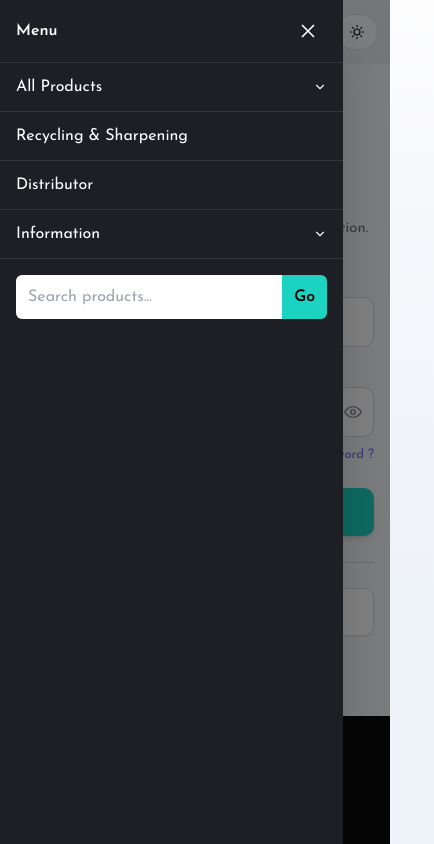
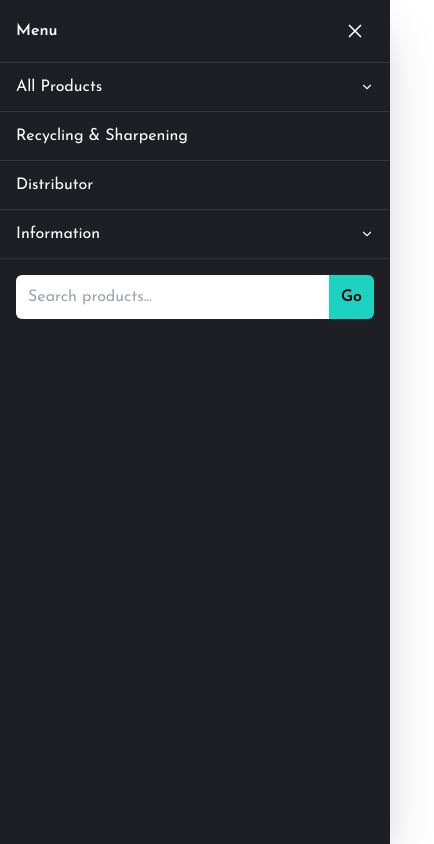
Before and after one commit to Rehan111-555/Groom-dog, a Next.js app: page /signin in a window 390 px wide. Both pictures are taken after a click on the button 32 px from the left and 32 px from the top of the page. Shown: the top 844 px of the page, 434 px wide, since content can reach past the window. Built offline with nearby package versions, Linux system fonts and the light colour scheme; grey boxes are pictures that could not be loaded.

Commit message:
Update page.jsx

```diff
--- a/app/signin/page.jsx
+++ b/app/signin/page.jsx
@@ -149,6 +149,15 @@ function AppHeader() {
       window.removeEventListener('scroll', onScroll);
     };
   }, []);
+
+  // lock body scroll when drawer open
+  useEffect(() => {
+    if (mobileOpen) {
+      const prev = document.body.style.overflow;
+      document.body.style.overflow = 'hidden';
+      return () => { document.body.style.overflow = prev; };
+    }
+  }, [mobileOpen]);
 
   const toggleTheme = () => {
     const next = theme === 'dark' ? 'light' : 'dark';
@@ -400,12 +409,11 @@ function AppHeader() {
         </div>
       </nav>
 
-      {/* Mobile Drawer Nav */}
+      {/* Mobile Drawer Nav — now FULL-SCREEN and above everything */}
       {mobileOpen && (
-        <div className="fixed inset-0 z-[60] md:hidden">
-          <div className="absolute inset-0 bg-black/50" onClick={() => setMobileOpen(false)} />
-          <aside className="absolute left-0 top-0 h-full w-[88%] max-w-[380px] bg-[#1d1f24] text-white shadow-2xl flex flex-col">
-            <div className="flex items-center justify-between px-4 py-3 border-b border-white/10">
+        <div className="fixed inset-0 z-[80] md:hidden">
+          <aside className="absolute inset-0 bg-[#1d1f24] text-white shadow-2xl flex flex-col">
+            <div className="flex items-center justify-between px-4 py-3 border-b border-white/10 pt-[calc(var(--safe-top,0px)+12px)]">
               <span className="font-semibold">Menu</span>
               <button className="p-2 rounded-md hover:bg-white/10" onClick={() => setMobileOpen(false)} aria-label="Close menu">
                 <svg width="22" height="22" viewBox="0 0 24 24">
@@ -542,7 +550,8 @@ function AppFooter() {
       <div className="max-w-[1280px] mx-auto px-6 pb-10">
         <div className="border-t border-white/10 pt-6 flex flex-col md:flex-row md:items-center md:justify-between gap-4">
           <div className="text-sm text-white/80">© {new Date().getFullYear()} Joyzze . All rights reserved. | Sitemap</div>
-          <div className="flex items-center gap-6 text-[15px]">
+          {/* WRAP so "View All" never gets clipped */}
+          <div className="flex flex-wrap items-center gap-x-6 gap-y-2 text-[15px]">
             <span className="text-[var(--joyzze-teal)] font-semibold">SERIES</span>
             <a href="https://joyzze.com/a-series/" className="hover:underline">A-SERIES</a>
             <a href="https://joyzze.com/c-series/" className="hover:underline">C-SERIES</a>
```
